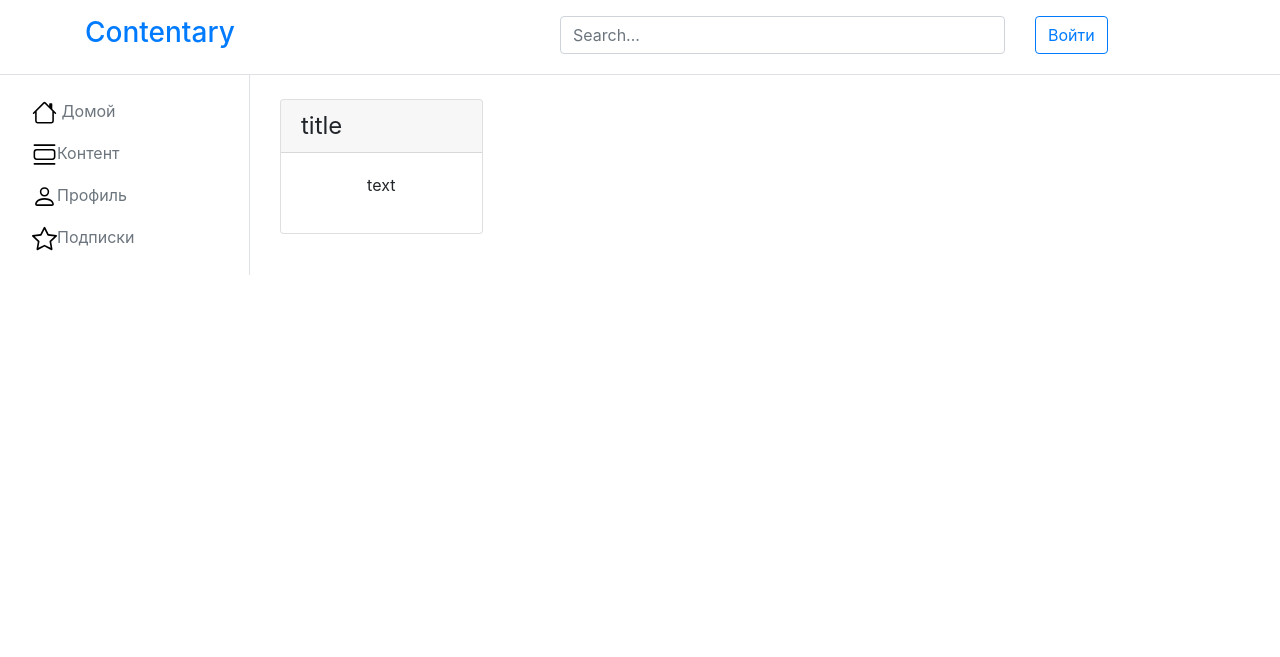
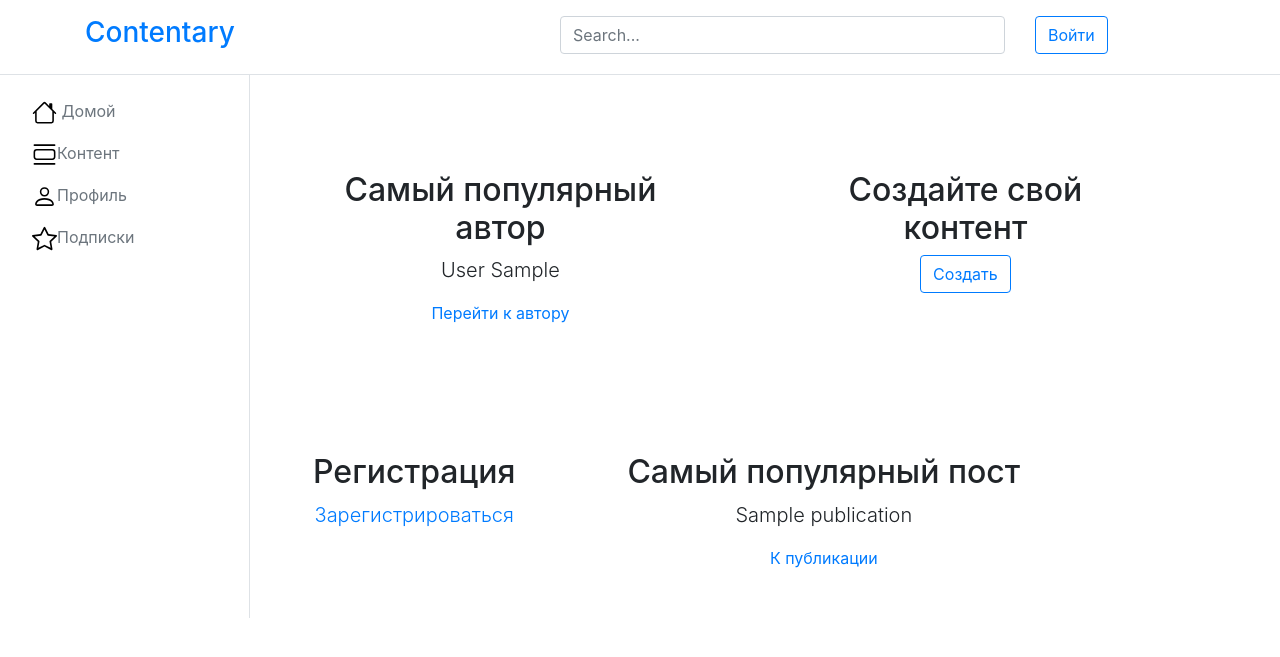
Before and after one commit to YrMstrss/graduate_work, a Django app: page / in a window 1280 px wide. Shown: the top 657 px of the page. Run offline with Django 5.2, Linux system fonts and the light colour scheme; tables that the repository leaves empty hold one stand-in row (values such as "Sample post"); some libraries are stand-ins or nearby versions.

Commit message:
home page

```diff
--- a/content/templates/content/home.html
+++ b/content/templates/content/home.html
@@ -1,13 +1,33 @@
 {% extends 'content/base.html' %}
 
 {% block content %}
-    <div class="col-3">
-        <div class="card mb-4 mt-4 box-shadow">
-            <div class="card-header">
-                <h4 class="my-0 font-weight-normal">title</h4>
+    <div class="d-md-flex flex-md-equal w-100 my-md-3 ps-md-3">
+        <div class="text-bg-dark me-md-3 pt-3 px-3 pt-md-5 px-md-5 text-center overflow-hidden">
+            <div class="my-3 py-3">
+                <h2 class="display-5">Самый популярный автор</h2>
+                <p class="lead">{{ the_most_popular_author }}</p>
+                <a href="{% url 'user:profile-view' the_most_popular_author.pk %}">Перейти к автору</a>
             </div>
-            <div class="card-body">
-                <p class="text-center">text</p>
+        </div>
+        <div class="bg-body-tertiary me-md-3 pt-3 px-3 pt-md-5 px-md-5 text-center overflow-hidden">
+            <div class="my-3 p-3">
+                <h2 class="display-5">Создайте свой контент</h2>
+                <a class="btn btn-outline-primary" href="{% url 'publication:create-publication' %}">Создать</a>
+            </div>
+        </div>
+    </div>
+    <div class="d-md-flex flex-md-equal w-100 my-md-3 ps-md-3">
+        <div class="text-bg-dark me-md-3 pt-3 px-3 pt-md-5 px-md-5 text-center overflow-hidden">
+            <div class="my-3 py-3">
+                <h2 class="display-5">Регистрация</h2>
+                <a class="lead" href="{% url 'user:register' %}">Зарегистрироваться</a>
+            </div>
+        </div>
+        <div class="bg-body-tertiary me-md-3 pt-3 px-3 pt-md-5 px-md-5 text-center overflow-hidden">
+            <div class="my-3 p-3">
+                <h2 class="display-5">Самый популярный пост</h2>
+                <p class="lead">{{ the_most_popular_post }}</p>
+                <a href="{% url 'publication:publication-detail' the_most_popular_post.pk %}">К публикации</a>
             </div>
         </div>
     </div>
--- a/content/views.py
+++ b/content/views.py
@@ -9,6 +9,7 @@ from django.views.generic import TemplateView, CreateView, ListView, UpdateView,
 from content.forms import PublicationForm
 from content.models import Publication, Likes, Dislikes
 from content.services import toggle_like, toggle_dislike, create_like, create_dislikes
+from users.models import User
 
 
 class HomePage(TemplateView):
@@ -16,6 +17,34 @@ class HomePage(TemplateView):
     Контроллер для вывода домашней страницы
     """
     template_name = 'content/home.html'
+
+    def get_context_data(self, **kwargs):
+        """
+        Получение контекстной информации
+        :param kwargs:
+        :return: Контекстная информация
+        """
+        context = super().get_context_data(**kwargs)
+
+        users = User.objects.all()
+        the_most_popular_author = None
+        prev_subscriber_counter = 0
+        for author in users:
+            subscriber_counter = 0
+            for user in users:
+                if author in user.subscriptions.all():
+                    subscriber_counter += 1
+            if subscriber_counter > prev_subscriber_counter:
+                prev_subscriber_counter = subscriber_counter
+                the_most_popular_author = author
+        context['the_most_popular_author'] = the_most_popular_author
+
+        the_most_popular_post = Publication.objects.order_by('-views')
+        context['the_most_popular_post'] = the_most_popular_post[0]
+
+        return context
+
+
 
 
 class NoPermPage(TemplateView):
```
